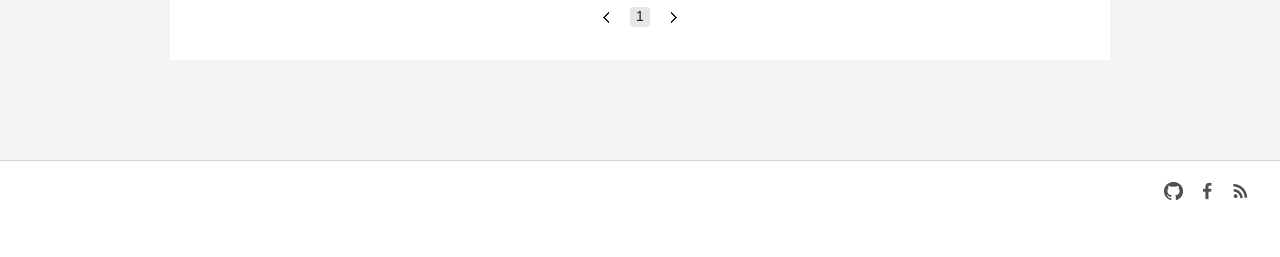
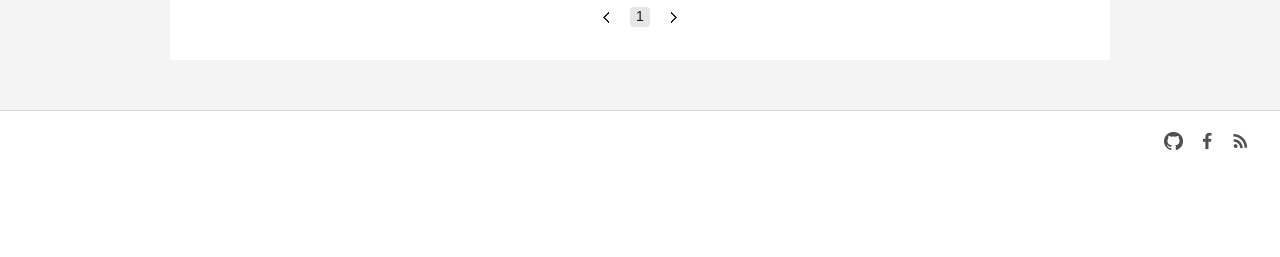
Before and after one commit to namioto/namioto.github.io, a Jekyll site: the page built from index.html, in a window 1280 px wide. Shown: the part 750-1007 px from the top of the page. Built offline with Jekyll 4.4.1, drawn with Linux system fonts in a browser that asks for light colours; some web fonts are replaced; the list of posts is cut into pages by our own code; after the commit the page ends 920 px from its top, so only the background shows below that.

Commit message:
change footer style

```diff
--- a/assets/css/screen.css
+++ b/assets/css/screen.css
@@ -300,7 +300,7 @@ for small screen(<1000px):
 }
 
 #wrapper {
-    padding-bottom: 100px;
+    padding-bottom: 50px;
     background-color: #f4f4f4;
     overflow-x: scroll; /* @@iolo for very long title/tags */
 }
@@ -331,7 +331,8 @@ for small screen(<1000px):
 /* footer */
 
 #footer {
-    height: 100px;
+    /*height: 100px;*/
+    height: 60px;
     padding: 20px 30px;
     border-top: 1px solid #d4d4d4;
     background: #fff;
@@ -1256,7 +1257,9 @@ body.page-template {
 
     /* footer */
     #footer {
-        height: 240px; /* 240px >= 90(#links height) + 20 + 12(#footer-menu height) + 10 + 12(#copyright height) + 90 */
+      /* 240px >= 90(#links height) + 20 + 12(#footer-menu height) + 10 + 12(#copyright height) + 90 */
+        /*height: 240px; */
+        height: 60px;
     }
 
     #links {
```
